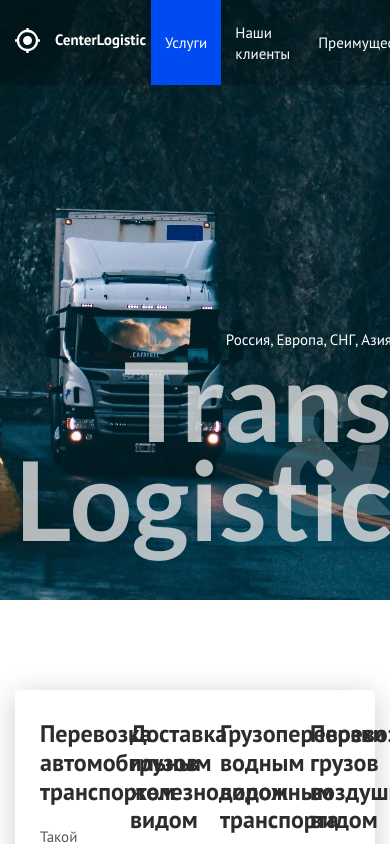
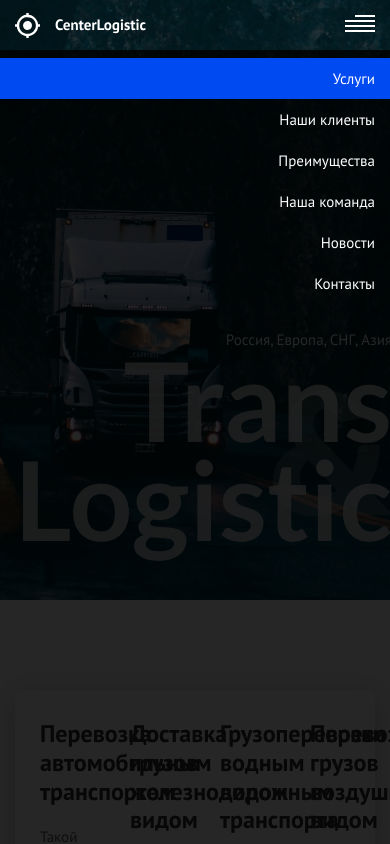
Before and after one commit to ann-phoenix/center-logistic, a website: page app/index.html in a window 390 px wide. Drawn offline with nearby package versions, Linux system fonts and the light colour scheme; files that its build step writes are made by us from their sources.

Commit message:
added burger

```diff
--- a/app/index.html
+++ b/app/index.html
@@ -20,7 +20,7 @@
     <div class="container">
       <div class="header__inner">
         <a href="index.html">
-        <img class="header__logo logo" src="images/logo.svg" alt="">
+        <img class="header__logo logo img" src="images/logo.svg" alt="">
       </a>
         <nav class="header__menu">
           <a class="header__link active" href="#">Услуги</a>
@@ -30,6 +30,9 @@
           <a class="header__link" href="#">Новости</a>
           <a class="header__link" href="#">Контакты</a>
         </nav>
+        <button class="burger" type="button">
+          <img class="burger__icon" src="images/burger.svg" alt="">
+        </button>
       </div>
     </div>
   </header>
--- a/app/scss/_media.scss
+++ b/app/scss/_media.scss
@@ -0,0 +1,28 @@
+@media (max-width: 850px){
+.header__menu{
+	// display: none;
+	position: absolute;
+	top: 100%;
+	right: 0;
+	left: 0;
+	z-index: 1;
+	width: 100%;
+	flex-direction: column;
+	background-color: rgba(0, 0, 0, .85);
+	height: auto;
+	min-height: calc(100vh - 50px);
+	padding-top: 8px;
+}
+.burger{
+	display: block;
+}
+.header__inner{
+	height: 50px;
+}
+
+.header__link{
+	display: block;
+	text-align: right;
+	padding: 10px 15px;
+}
+}
--- a/app/scss/style.scss
+++ b/app/scss/style.scss
@@ -42,8 +42,14 @@
 }
 
 .header--dark {
-	background-color: rgba(0, 0, 0, .8);
+	background-color: rgba(0, 0, 0, .9);
 
+}
+.burger{
+	display: none;
+	padding: 0;
+	background: none;
+	border: 0;
 }
 
 //end header
```
Also changed, not shown: app/images/burger.svg (added).
